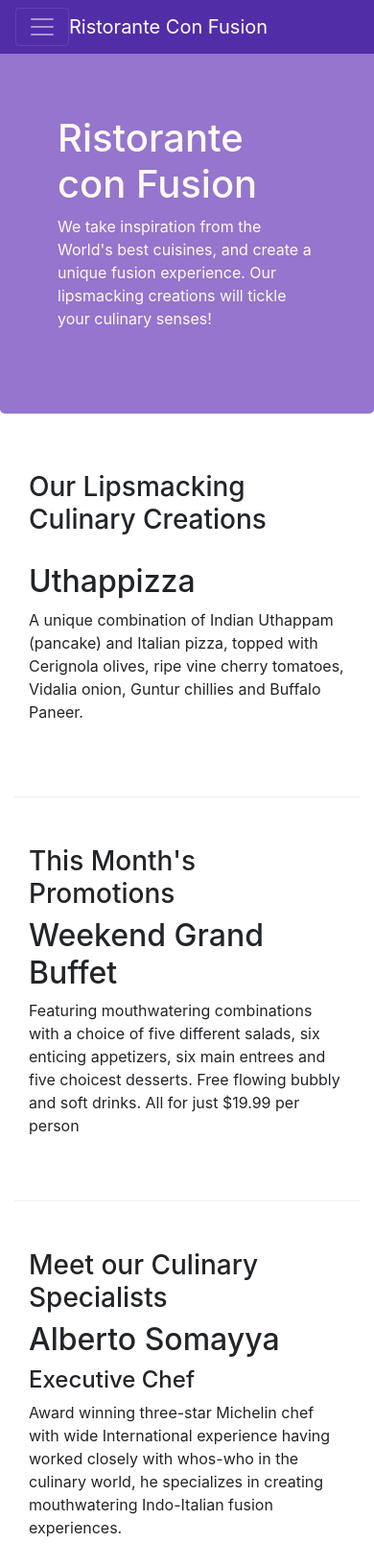
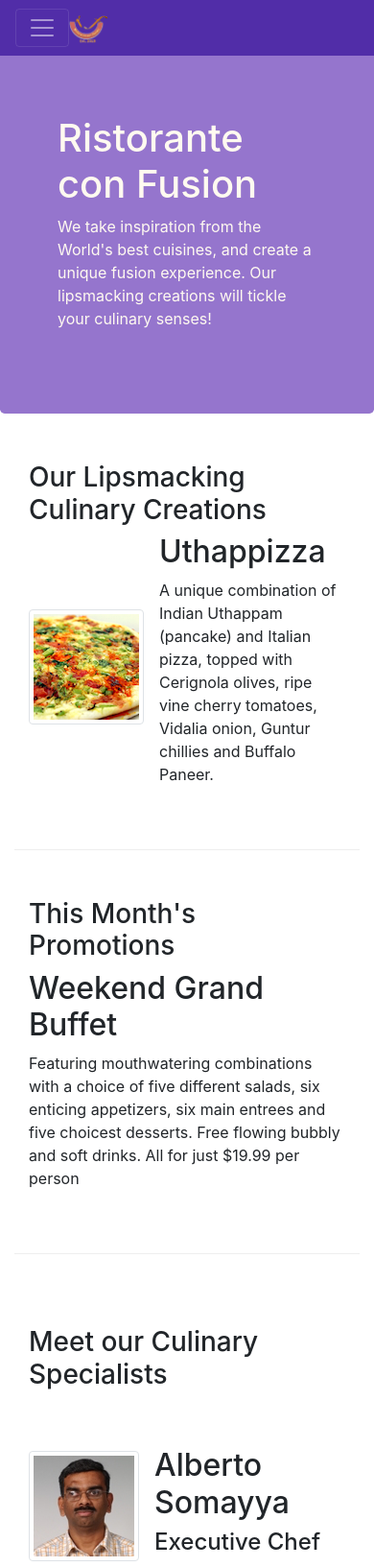
Before and after one commit to tolgakarasay/bootstrap-test, a website: page index.html in a window 390 px wide. Shown: the top 1633 px of the page at 96% size. Drawn offline with nearby package versions, Linux system fonts and the light colour scheme.

Commit message:
images and media

```diff
--- a/index.html
+++ b/index.html
@@ -23,13 +23,17 @@
             <button class="navbar-toggler" type="button" data-toggle="collapse" data-target="#Navbar">
                 <span class="navbar-toggler-icon"></span>
             </button>
-            <a class="navbar-brand  mr-auto" href="#">Ristorante Con Fusion</a>
+            <a class="navbar-brand  mr-auto" href="#"><img src="img/logo.png" height="30" width="41"></a>
             <div class="collapse navbar-collapse mr-auto" id="Navbar">
                 <ul class="navbar-nav">
-                    <li class="nav-item active"><a class="nav-link" href="#"><span class="fa fa-home fa-lg"></span> Home</a></li>
-                    <li class="nav-item"><a class="nav-link" href="./aboutus.html"><span class="fa fa-info fa-lg"></span> About</a></li>
-                    <li class="nav-item"><a class="nav-link" href="#"><span class="fa fa-list fa-lg"></span> Menu</a></li>
-                    <li class="nav-item"><a class="nav-link" href="./contactus.html"><span class="fa fa-address-card fa-lg"></span> Contact</a></li>
+                    <li class="nav-item active"><a class="nav-link" href="#"><span class="fa fa-home fa-lg"></span>
+                            Home</a></li>
+                    <li class="nav-item"><a class="nav-link" href="./aboutus.html"><span
+                                class="fa fa-info fa-lg"></span> About</a></li>
+                    <li class="nav-item"><a class="nav-link" href="#"><span class="fa fa-list fa-lg"></span> Menu</a>
+                    </li>
+                    <li class="nav-item"><a class="nav-link" href="./contactus.html"><span
+                                class="fa fa-address-card fa-lg"></span> Contact</a></li>
                 </ul>
             </div>
         </div>
@@ -40,7 +44,8 @@
             <div class="row row-header">
                 <div class="col-12 col-sm-6">
                     <h1>Ristorante con Fusion</h1>
-                    <p>We take inspiration from the World's best cuisines, and create a unique fusion experience. Our lipsmacking creations will tickle your culinary senses!</p>
+                    <p>We take inspiration from the World's best cuisines, and create a unique fusion experience. Our
+                        lipsmacking creations will tickle your culinary senses!</p>
                 </div>
                 <div class="col-12 col-sm">
                 </div>
@@ -54,8 +59,15 @@
                 <h3>Our Lipsmacking Culinary Creations</h3>
             </div>
             <div class="col col-sm order-sm-first col-md">
-                <h2>Uthappizza</h2>
-                <p>A unique combination of Indian Uthappam (pancake) and Italian pizza, topped with Cerignola olives, ripe vine cherry tomatoes, Vidalia onion, Guntur chillies and Buffalo Paneer.</p>
+                <div class="media">
+                    <img class="d-flex mr-3 img-thumbnail align-self-center" src="img/uthappizza.png" alt="uthappizza">
+                    <div class="media-body">
+                        <h2 class="mt-0">Uthappizza</h2>
+                        <p>A unique combination of Indian Uthappam (pancake) and Italian pizza, topped with Cerignola
+                            olives, ripe vine cherry tomatoes, Vidalia onion, Guntur chillies and Buffalo Paneer.</p>
+                    </div>
+                </div>
+
             </div>
         </div>
 
@@ -66,7 +78,9 @@
             </div>
             <div class="col col-sm col-md">
                 <h2>Weekend Grand Buffet</h2>
-                <p>Featuring mouthwatering combinations with a choice of five different salads, six enticing appetizers, six main entrees and five choicest desserts. Free flowing bubbly and soft drinks. All for just $19.99 per person </p>
+                <p>Featuring mouthwatering combinations with a choice of five different salads, six enticing appetizers,
+                    six main entrees and five choicest desserts. Free flowing bubbly and soft drinks. All for just
+                    $19.99 per person </p>
             </div>
         </div>
 
@@ -75,9 +89,16 @@
                 <h3>Meet our Culinary Specialists</h3>
             </div>
             <div class="col col-sm order-sm-first col-md">
-                <h2>Alberto Somayya</h2>
+                <div class="media">
+                    <img class="d-flex mr-3 img-thumbnail align-self-center" src="img/alberto.png" alt="alberto">
+                    <div class="media-body">
+                        <h2 class="mt-0">Alberto Somayya</h2>
                         <h4>Executive Chef</h4>
-                <p>Award winning three-star Michelin chef with wide International experience having worked closely with whos-who in the culinary world, he specializes in creating mouthwatering Indo-Italian fusion experiences. </p>
+                        <p class="d-none d-sm-block">Award winning three-star Michelin chef with wide International
+                            experience having worked closely with whos-who in the culinary world, he specializes in
+                            creating
+                            mouthwatering Indo-Italian fusion experiences. </p>
+                    </div>
                 </div>
             </div>
         </div>
@@ -102,16 +123,22 @@
                             HONG KONG<br>
                             <i class="fa fa-phone fa-lg"></i> : +852 1234 5678<br>
                             <i class="fa fa-fax fa-lg"></i> : +852 8765 4321<br>
-		              <i class="fa fa-envelope fa-lg"></i> : <a href="mailto:confusion@food.net">confusion@food.net</a>
+                            <i class="fa fa-envelope fa-lg"></i> : <a
+                                href="mailto:confusion@food.net">confusion@food.net</a>
                         </address>
                     </div>
                     <div class="col-12 col-sm-4 align-self-center">
                         <div class="text-center">
-                        <a class="btn btn-social-icon btn-google" href="http://google.com/+"><i class="fa fa-google-plus fa-lg"></i></a>
-                        <a class="btn btn-social-icon btn-facebook" href="http://www.facebook.com/profile.php?id="><i class="fa fa-facebook fa-lg"></i></a>
-                        <a class="btn btn-social-icon btn-linkedin" href="http://www.linkedin.com/in/"><i class="fa fa-linkedin fa-lg"></i></a>
-                        <a class="btn btn-social-icon btn-twitter" href="http://twitter.com/"><i class="fa fa-twitter fa-lg"></i></a>
-                        <a class="btn btn-social-icon btn-google" href="http://youtube.com/"><i class="fa fa-youtube fa-lg"></i></a>
+                            <a class="btn btn-social-icon btn-google" href="http://google.com/+"><i
+                                    class="fa fa-google-plus fa-lg"></i></a>
+                            <a class="btn btn-social-icon btn-facebook"
+                                href="http://www.facebook.com/profile.php?id="><i class="fa fa-facebook fa-lg"></i></a>
+                            <a class="btn btn-social-icon btn-linkedin" href="http://www.linkedin.com/in/"><i
+                                    class="fa fa-linkedin fa-lg"></i></a>
+                            <a class="btn btn-social-icon btn-twitter" href="http://twitter.com/"><i
+                                    class="fa fa-twitter fa-lg"></i></a>
+                            <a class="btn btn-social-icon btn-google" href="http://youtube.com/"><i
+                                    class="fa fa-youtube fa-lg"></i></a>
                             <a class="btn btn-social-icon" href="mailto:"><i class="fa fa-envelope fa-lg"> </i></a>
                         </div>
                     </div>
```
Also changed, not shown: aboutus.html (+3 -2 lines), img/alberto.png (added), img/buffet.png (added), img/logo.png (added), img/uthappizza.png (added). Lines whose indentation alone changed are shown as unchanged.
